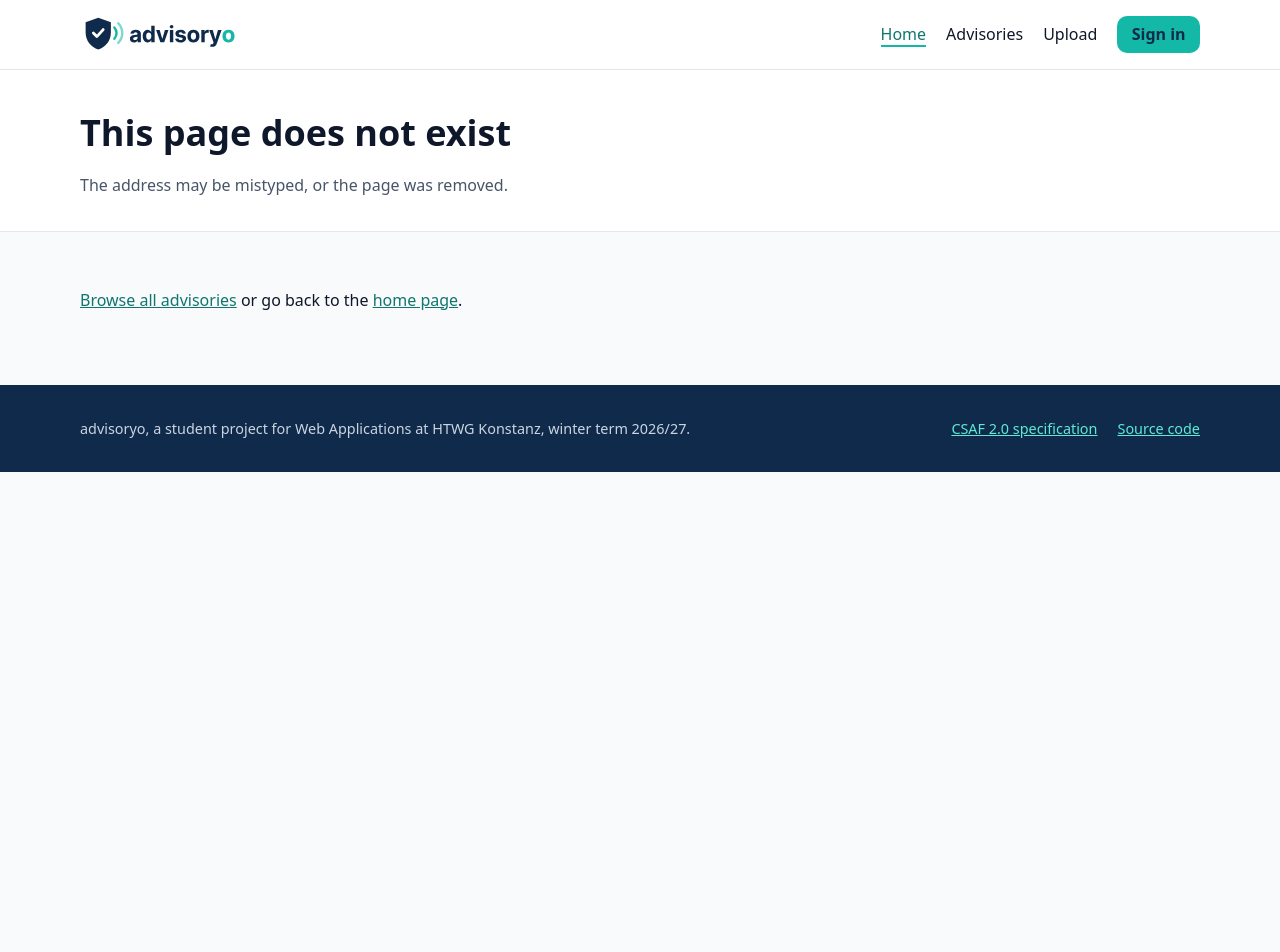
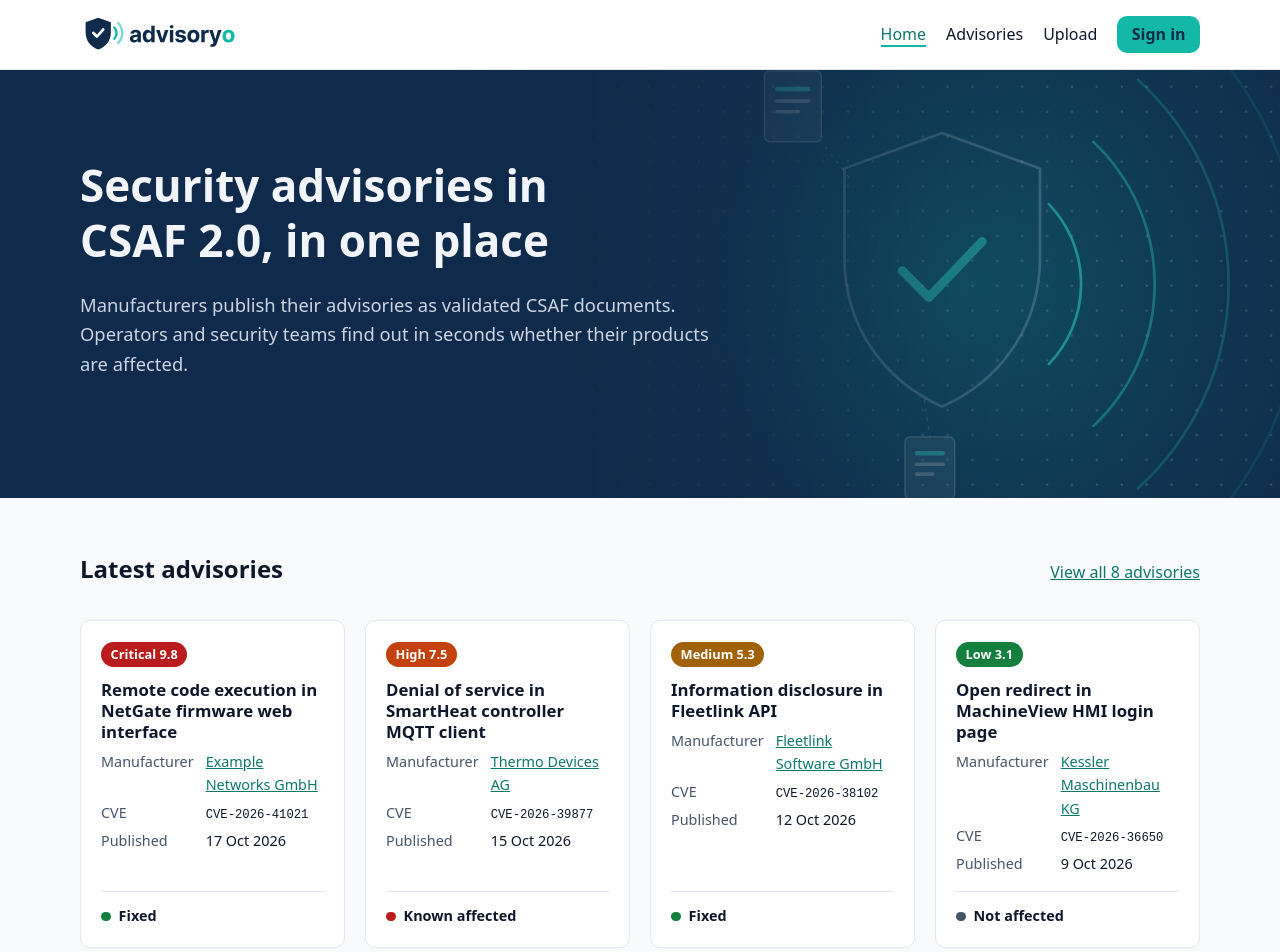
Before and after one commit to bryanwiest/advisoryo, a React (Vite) app in the folder client/: page / in a window 1280 px wide. Shown: the top 952 px of the page. Before the commit the page ends 800 px from the top, so only its background shows below. Built offline with nearby package versions, Linux system fonts and the light colour scheme.

Commit message:
feat: add home page with latest advisories

```diff
--- a/client/src/App.tsx
+++ b/client/src/App.tsx
@@ -1,12 +1,20 @@
+import { useState } from 'react'
 import { BrowserRouter, Route, Routes } from 'react-router'
 import { Layout } from './components/Layout'
+import { sampleAdvisories } from './data/advisories'
+import { HomePage } from './pages/HomePage'
 import { NotFoundPage } from './pages/NotFoundPage'
+import type { Advisory } from './types/advisory'
 
 export default function App() {
+  // All advisories live here and are passed down as props.
+  const [advisories] = useState<Advisory[]>(sampleAdvisories)
+
   return (
     <BrowserRouter>
       <Routes>
         <Route element={<Layout />}>
+          <Route index element={<HomePage advisories={advisories} />} />
           <Route path="*" element={<NotFoundPage />} />
         </Route>
       </Routes>
--- /dev/null
+++ b/client/src/components/AdvisoryCard.tsx
@@ -0,0 +1,35 @@
+import { Link } from 'react-router'
+import { advisoryPath } from '../lib/csaf'
+import { formatDate, isoDate } from '../lib/format'
+import type { Advisory, Organization } from '../types/advisory'
+import { SeverityBadge } from './SeverityBadge'
+import { StatusLabel } from './StatusLabel'
+
+interface AdvisoryCardProps {
+  advisory: Advisory
+  organization: Organization | undefined
+}
+
+export function AdvisoryCard({ advisory, organization }: AdvisoryCardProps) {
+  return (
+    <article className="advisory-card">
+      <header>
+        <SeverityBadge severity={advisory.severity} score={advisory.score} />
+        <h3><Link to={advisoryPath(advisory)}>{advisory.title}</Link></h3>
+      </header>
+      <dl className="meta">
+        <dt>Manufacturer</dt>
+        <dd>
+          {organization
+            ? <Link to={`/organizations/${organization.slug}`}>{organization.name}</Link>
+            : advisory.document.document?.publisher?.name}
+        </dd>
+        <dt>CVE</dt>
+        <dd>{advisory.cves.length > 0 ? <code>{advisory.cves.join(', ')}</code> : 'none'}</dd>
+        <dt>Published</dt>
+        <dd><time dateTime={isoDate(advisory.currentReleaseDate)}>{formatDate(advisory.currentReleaseDate)}</time></dd>
+      </dl>
+      <StatusLabel status={advisory.status} variant="line" />
+    </article>
+  )
+}
--- /dev/null
+++ b/client/src/components/SeverityBadge.tsx
@@ -0,0 +1,16 @@
+import { SEVERITY_LABELS } from '../lib/severity'
+import type { Severity } from '../types/advisory'
+
+interface SeverityBadgeProps {
+  severity: Severity
+  score: number | null
+}
+
+export function SeverityBadge({ severity, score }: SeverityBadgeProps) {
+  return (
+    <span className={`badge badge-${severity}`}>
+      {SEVERITY_LABELS[severity]}
+      {score !== null && ` ${score.toFixed(1)}`}
+    </span>
+  )
+}
--- /dev/null
+++ b/client/src/components/StatusLabel.tsx
@@ -0,0 +1,20 @@
+import { STATUS_LABELS } from '../lib/severity'
+import type { ProductStatus } from '../types/advisory'
+
+const STATUS_CLASSES: Record<ProductStatus, string> = {
+  known_affected: 'status-affected',
+  fixed: 'status-fixed',
+  known_not_affected: 'status-not-affected',
+  under_investigation: 'status-investigation',
+}
+
+interface StatusLabelProps {
+  status: ProductStatus
+  /** "label" for tables, "line" for the footer of an advisory card */
+  variant?: 'label' | 'line'
+}
+
+export function StatusLabel({ status, variant = 'label' }: StatusLabelProps) {
+  if (variant === 'line') return <p className={`status ${STATUS_CLASSES[status]}`}>{STATUS_LABELS[status]}</p>
+  return <span className={`status-label ${STATUS_CLASSES[status]}`}>{STATUS_LABELS[status]}</span>
+}
--- a/client/src/index.css
+++ b/client/src/index.css
@@ -1,3 +1,4 @@
 @import "./styles/base.css";
 @import "./styles/layout.css";
 @import "./styles/components.css";
+@import "./styles/app.css";
--- /dev/null
+++ b/client/src/lib/filter.ts
@@ -0,0 +1,5 @@
+import type { Advisory } from '../types/advisory'
+
+export function newestFirst(advisories: Advisory[]): Advisory[] {
+  return [...advisories].sort((a, b) => b.currentReleaseDate.localeCompare(a.currentReleaseDate))
+}
--- /dev/null
+++ b/client/src/lib/format.ts
@@ -0,0 +1,27 @@
+const dateFormat = new Intl.DateTimeFormat('en-GB', { day: 'numeric', month: 'short', year: 'numeric' })
+const monthFormat = new Intl.DateTimeFormat('en-GB', { month: 'long', year: 'numeric' })
+
+/** "2026-10-17T09:00:00.000Z" → "17 Oct 2026" */
+export function formatDate(iso: string): string {
+  const date = new Date(iso)
+  return Number.isNaN(date.getTime()) ? iso : dateFormat.format(date)
+}
+
+/** "2026-03" → "March 2026" */
+export function formatMonth(yearMonth: string): string {
+  return monthFormat.format(new Date(`${yearMonth}-01T00:00:00`))
+}
+
+/** Value for the datetime attribute of <time>: only the date part */
+export function isoDate(iso: string): string {
+  return iso.slice(0, 10)
+}
+
+export function initials(name: string): string {
+  return name
+    .split(/\s+/)
+    .filter((word) => /^[A-Z]/.test(word))
+    .slice(0, 2)
+    .map((word) => word[0])
+    .join('')
+}
--- /dev/null
+++ b/client/src/pages/HomePage.tsx
@@ -0,0 +1,89 @@
+import { Link } from 'react-router'
+import { AdvisoryCard } from '../components/AdvisoryCard'
+import { findOrganization } from '../data/organizations'
+import { newestFirst } from '../lib/filter'
+import { useDocumentTitle } from '../hooks/useDocumentTitle'
+import type { Advisory } from '../types/advisory'
+
+interface HomePageProps {
+  advisories: Advisory[]
+}
+
+export function HomePage({ advisories }: HomePageProps) {
+  useDocumentTitle('')
+  const latest = newestFirst(advisories).slice(0, 4)
+
+  return (
+    <main id="main">
+      <section className="hero" aria-labelledby="hero-title">
+        <div className="container">
+          <h1 id="hero-title">Security advisories in CSAF&nbsp;2.0, in one place</h1>
+          <p className="lead">
+            Manufacturers publish their advisories as validated CSAF documents.
+            Operators and security teams find out in seconds whether their products are affected.
+          </p>
+        </div>
+      </section>
+
+      <section className="latest" aria-labelledby="latest-title">
+        <div className="container">
+          <div className="section-head">
+            <h2 id="latest-title">Latest advisories</h2>
+            <Link to="/advisories">View all {advisories.length} advisories</Link>
+          </div>
+          <ul className="advisory-grid">
+            {latest.map((advisory) => (
+              <li key={advisory.id}>
+                <AdvisoryCard advisory={advisory} organization={findOrganization(advisory.organizationSlug)} />
+              </li>
+            ))}
+          </ul>
+        </div>
+      </section>
+
+      <section className="how" aria-labelledby="how-title">
+        <div className="container">
+          <h2 id="how-title">How it works</h2>
+          <ol className="steps">
+            <li>
+              <h3>Write</h3>
+              <p>Publishers create the advisory in an editor such as Secvisogram and export it as CSAF&nbsp;2.0 JSON.</p>
+            </li>
+            <li>
+              <h3>Upload and validate</h3>
+              <p>advisoryo checks the document against the CSAF rules and lists every error in plain language.</p>
+            </li>
+            <li>
+              <h3>Publish and find</h3>
+              <p>Valid advisories are public right away and searchable by CVE, product, manufacturer, severity and status.</p>
+            </li>
+          </ol>
+        </div>
+      </section>
+
+      <section className="audiences" aria-labelledby="audiences-title">
+        <div className="container">
+          <h2 id="audiences-title">Who it is for</h2>
+          <div className="audience-grid">
+            <article className="audience">
+              <h3>Manufacturers</h3>
+              <p>
+                Meet your disclosure duties under the EU Cyber Resilience Act without running your own CSAF portal.
+                Organisation managers invite publishers and keep the company profile up to date.
+              </p>
+              <Link to="/upload">Upload an advisory</Link>
+            </article>
+            <article className="audience">
+              <h3>Operators and security teams</h3>
+              <p>
+                Search all advisories without an account, check which product versions are affected
+                and download the original CSAF document for your own tooling.
+              </p>
+              <Link to="/advisories">Browse advisories</Link>
+            </article>
+          </div>
+        </div>
+      </section>
+    </main>
+  )
+}
--- /dev/null
+++ b/client/src/styles/app.css
@@ -0,0 +1,68 @@
+/* advisoryo – Additions for the React app (milestone 2) */
+
+/* ---------- States that only exist with interaction ---------- */
+.badge-none { background: var(--text-muted); }
+.status-investigation::before { background: var(--medium); }
+
+.button[disabled] {
+  opacity: 0.6;
+  cursor: not-allowed;
+}
+
+.notice {
+  margin: 0 0 1.25rem;
+  padding: 0.75rem 1rem;
+  border: 1px solid var(--border);
+  border-left: 4px solid var(--accent);
+  border-radius: 8px;
+  background: var(--surface);
+  font-size: 0.95rem;
+}
+
+.notice-success { border-left-color: var(--low); }
+
+.page-head .notice {
+  max-width: none;
+  margin-bottom: 1.25rem;
+  color: var(--text);
+}
+
+.field-error {
+  margin: 0;
+  color: var(--critical);
+  font-size: 0.85rem;
+}
+
+.field input[aria-invalid="true"] {
+  border-color: var(--critical);
+}
+
+.empty-state {
+  padding: 2rem 1rem;
+  text-align: center;
+  color: var(--text-muted);
+  background: var(--surface);
+  border: 1px dashed var(--border);
+  border-radius: var(--radius);
+}
+
+.validation h2:focus {
+  outline: none;
+}
+
+.data-table td code + code {
+  display: block;
+}
+
+.capitalize {
+  text-transform: capitalize;
+}
+
+.detail-main .panel + .panel,
+.detail-main .table-wrap + .table-wrap {
+  margin-top: 1rem;
+}
+
+@media (prefers-color-scheme: dark) {
+  .field-error { color: #f87171; }
+}
```
